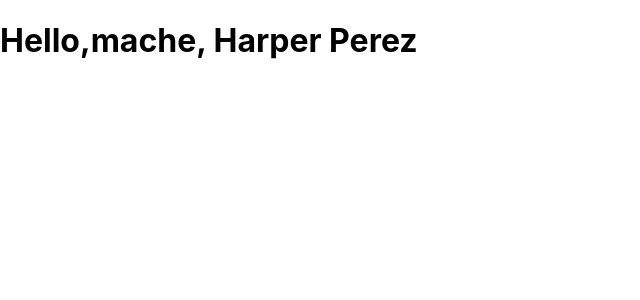
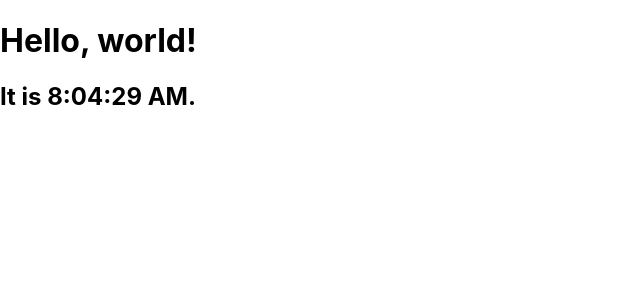
Before and after one commit to nail-sea/mache, a React (Create React App) app: page / in a window 1280 px wide. Shown: the top 300 px of the page, without its empty margins (0-640 px from the left). Built offline with nearby package versions, Linux system fonts and the light colour scheme.

Commit message:
首页定时器

```diff
--- a/src/index.js
+++ b/src/index.js
@@ -4,32 +4,48 @@
 import App from './App';
 import * as serviceWorker from './serviceWorker';
 
+// const name = 'Josh Perez';
+// const element = <h1>Hello, {name}</h1>
 
-function formatName(user) {
-  return user.firstName + ' ' + user.lastName;
-}
+// function formatName(user) {
+//   return user.firstName + ' ' + user.lastName;
+// }
 
-const user = {
-  firstName: 'Harper',
-  lastName: 'Perez'
-}
+// const user = {
+//   firstName: 'Harper',
+//   lastName: 'Perez'
+// }
 
-const element = (
-  <h1>
-    Hello,mache, {formatName(user)}
-  </h1>
-)
+// const element = (
+//   <h1>
+//     Hello,mache, {formatName(user)}
+//   </h1>
+// )
 
-ReactDOM.render(
-  element,
+// ReactDOM.render(
+//   element,
   // <React.StrictMode>
   //   {/* <App /> */}
   //   {/* <h1>hello, world!</h1> */}
   // </React.StrictMode>,
-  document.getElementById('root')
-);
+//   document.getElementById('root')
+// );
 
 // If you want your app to work offline and load faster, you can change
 // unregister() to register() below. Note this comes with some pitfalls.
 // Learn more about service workers: https://bit.ly/CRA-PWA
+
+//注意格式，没有钩子函数，会顺序执行，即执行setInterval(tick, 1000);
+function tick() {
+  const element = (
+    <div>
+      <h1>Hello, world!</h1>
+      <h2>It is {new Date().toLocaleTimeString()}.</h2>
+    </div>
+  );
+  ReactDOM.render(element, document.getElementById('root'));
+}
+
+setInterval(tick, 1000);
+
 serviceWorker.unregister();
```
Also changed, not shown: 1 other file (tests, documents, lock files or other folders).
